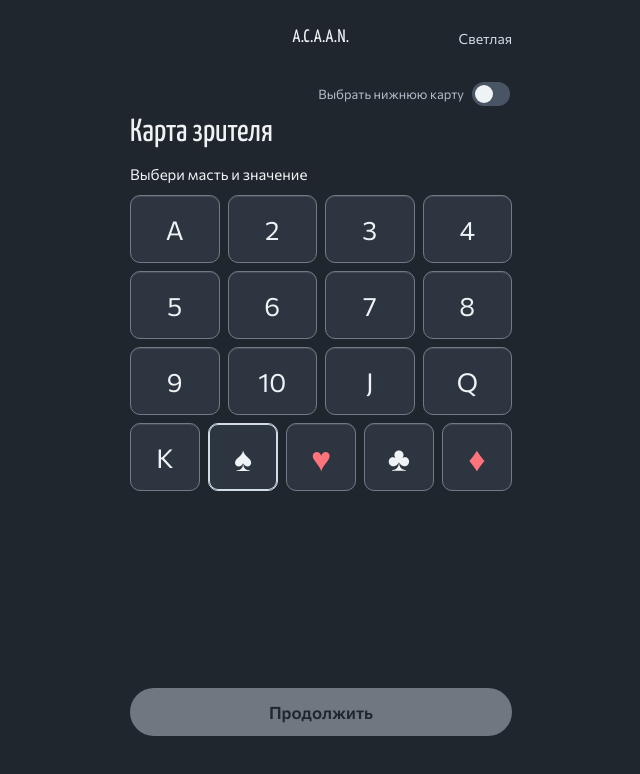
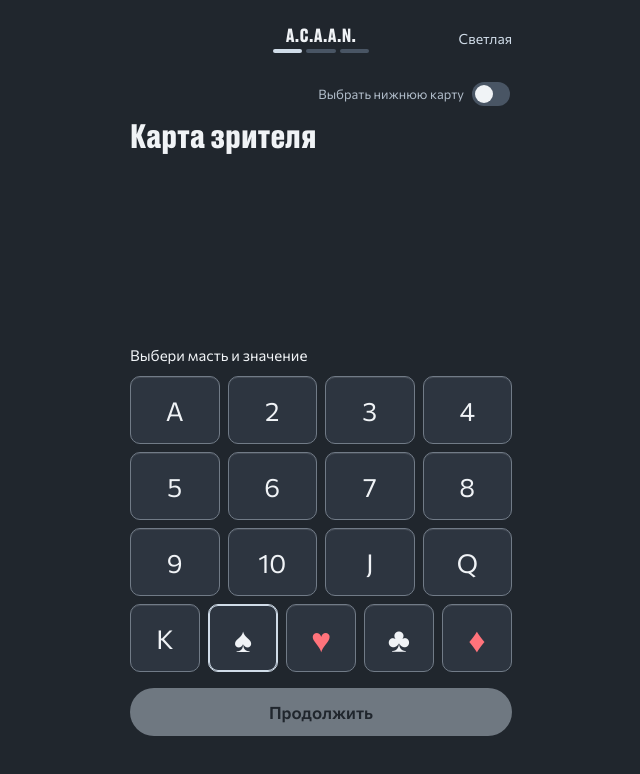
Before and after one commit to Elgrammino/Stack.github.io, a plain HTML site: page index.html in a window 1280 px wide. Shown: the whole page, without its empty margins (319-959 px from the left). Drawn offline with Linux system fonts and the light colour scheme.

Commit message:
Add card preview and three-step progress

```diff
--- a/app.js
+++ b/app.js
@@ -14,12 +14,13 @@ const img=c=>`<img class="hero-card" src="cards/${c}.webp" width="701" height="1
 const cardsWord=n=>n%10===1&&n%100!==11?'карту':n%10>=2&&n%10<=4&&(n%100<12||n%100>14)?'карты':'карт';
 function persist(){try{localStorage.setItem('stack-state',JSON.stringify({...state,suit:undefined}))}catch{}}
 function theme(){document.documentElement.dataset.theme=state.theme;document.querySelector('meta[name="theme-color"]').content=state.theme==='dark'?'#20262d':'#f0f3f6'}
-function header(){return `<header>${state.step==='bottom'||(state.step==='spectator'&&!state.customBottom)?'<span aria-hidden="true"></span>':'<button class="nav" data-action="back">← Назад</button>'}<h1 class="brand">A.C.A.A.N.</h1><button class="nav" data-action="theme" aria-label="Включить ${state.theme==='dark'?'светлую':'тёмную'} тему">${state.theme==='dark'?'Светлая':'Тёмная'}</button></header>`}
+function progress(){const step=state.step==='position'?2:state.step==='result'?3:1;return `<div class="progress" role="img" aria-label="Этап ${step} из 3">${[1,2,3].map(n=>`<i class="${n<=step?'active':''}"></i>`).join('')}</div>`}
+function header(){return `<header>${state.step==='bottom'||(state.step==='spectator'&&!state.customBottom)?'<span aria-hidden="true"></span>':'<button class="nav" data-action="back">← Назад</button>'}<div class="brand-block"><h1 class="brand">A.C.A.A.N.</h1>${progress()}</div><button class="nav" data-action="theme" aria-label="Включить ${state.theme==='dark'?'светлую':'тёмную'} тему">${state.theme==='dark'?'Светлая':'Тёмная'}</button></header>`}
 function modeToggle(){if(state.step!=='bottom'&&state.step!=='spectator')return '';return `<div class="mode-row"><button class="mode-toggle" type="button" role="switch" aria-checked="${state.customBottom}" data-action="custom-bottom"><span>Выбрать нижнюю карту</span><span class="switch-track" aria-hidden="true"><i></i></span></button></div>`}
 function crumbs(){if(state.step==='bottom')return '';const spectator=state.step==='position'||state.step==='result';if(!state.customBottom&&!spectator)return '';return `<nav class="crumbs" aria-label="Выбранные карты">${state.customBottom?`<button class="crumb" data-action="edit-bottom" aria-label="Изменить нижнюю карту: ${esc(name(state.bottom))}"><span>Снизу</span><strong>${label(state.bottom)}</strong></button>`:''}${spectator?`${state.customBottom?'<span class="crumb-separator" aria-hidden="true">›</span>':''}<button class="crumb" data-action="edit-spectator" aria-label="Изменить карту зрителя: ${esc(name(state.spectator))}"><span>Зритель</span><strong>${label(state.spectator)}</strong></button>`:''}</nav>`}
-function selector(kind){const bottom=kind==='bottom',selected=bottom?state.draftBottom:state.draftSpectator,activeSuit=state.suit||(selected?.at(-1))||('S');return `<section class="screen card-picker">${header()}<div class="content">${modeToggle()}${crumbs()}<h2 class="headline" data-screen-title tabindex="-1">${bottom?'Нижняя карта':'Карта зрителя'}</h2><p class="hint">Выбери масть и значение</p><div class="card-choices" aria-label="Выбор карты">${RANKS.map(r=>{const card=r+activeSuit;return `<button class="rank ${r==='K'?'last-rank':''}" data-card="${card}" aria-pressed="${card===selected}">${r}</button>`}).join('')}${['S','H','C','D'].map(s=>`<button class="suit ${s==='H'||s==='D'?'red':''}" data-suit="${s}" aria-label="${SUITS[s][1]}" aria-pressed="${s===activeSuit}">${SUITS[s][0]}</button>`).join('')}</div></div><div class="actions"><button class="primary" data-action="confirm-card" ${selected?'':'disabled'}>${selected?`Продолжить с ${label(selected)}`:'Продолжить'}</button></div></section>`}
+function selector(kind){const bottom=kind==='bottom',selected=bottom?state.draftBottom:state.draftSpectator,activeSuit=state.suit||(selected?.at(-1))||('S');return `<section class="screen card-picker">${header()}<div class="content">${modeToggle()}${crumbs()}<h2 class="headline" data-screen-title tabindex="-1">${bottom?'Нижняя карта':'Карта зрителя'}</h2><div class="selection-preview" aria-live="polite">${selected?`<div class="card-crop"><img src="cards/${selected}.webp" alt="${esc(name(selected))}"></div>`:``}</div><p class="hint">Выбери масть и значение</p><div class="card-choices" aria-label="Выбор карты">${RANKS.map(r=>{const card=r+activeSuit;return `<button class="rank ${r==='K'?'last-rank':''}" data-card="${card}" aria-pressed="${card===selected}">${r}</button>`}).join('')}${['S','H','C','D'].map(s=>`<button class="suit ${s==='H'||s==='D'?'red':''}" data-suit="${s}" aria-label="${SUITS[s][1]}" aria-pressed="${s===activeSuit}">${SUITS[s][0]}</button>`).join('')}</div></div><div class="actions"><button class="primary" data-action="confirm-card" ${selected?'':'disabled'}>${selected?`Продолжить с ${label(selected)}`:'Продолжить'}</button></div></section>`}
 function position(){return `<section class="screen position-screen">${header()}<div class="content">${modeToggle()}${crumbs()}<h2 class="headline" data-screen-title tabindex="-1">Позиция</h2><p class="hint position-hint">Позиция сверху, от 1 до 52</p><output class="position-display" id="position" aria-label="Выбранная позиция" aria-live="polite">${state.entry||'—'}</output><p class="error" id="error" role="alert"></p><div class="keypad" aria-label="Клавиатура позиции">${['1','2','3','4','5','6','7','8','9','clear','0','delete'].map(key=>`<button class="key" data-key="${key}" aria-label="${key==='clear'?'Очистить':key==='delete'?'Удалить последнюю цифру':key}">${key==='clear'?'Сброс':key==='delete'?'←':key}</button>`).join('')}</div></div><div class="actions"><button class="primary" data-action="calculate">Показать результат</button></div></section>`}
-function result(reveal=false){const r=calculate(state.bottom,state.spectator,state.position),zero=r.cut===0;return `<section class="screen result">${header()}<div class="content result"><div class="request"><strong>${label(r.target)}</strong> на позиции <strong>${r.position}</strong></div>${zero?'<p class="result-status" data-screen-title tabindex="-1">Всё уже сделано</p>':'<span class="sr-only" data-screen-title tabindex="-1">Подсними</span>'}<div class="result-main ${zero?'zero':''}" ${reveal?'data-reveal':''}><div class="result-card">${img(zero?r.target:r.cutAfter)}${zero?'':`<span class="cut-count" aria-label="Подсними ${r.cut} ${cardsWord(r.cut)} сверху">${r.cut}</span>`}</div>${zero?'':`<div class="deck-guide"><div class="deck" role="img" aria-label="Примерная глубина: после ${r.cut} карт сверху" style="--depth:${r.cut/52*100}%">${lines}<div class="cut"><i class="beam"></i></div></div><strong>${r.cut} ${cardsWord(r.cut)}</strong></div>`}</div></div><div class="actions"><button class="primary" data-action="restart">Начать заново</button></div></section>`}
+function result(reveal=false){const r=calculate(state.bottom,state.spectator,state.position),zero=r.cut===0;return `<section class="screen result">${header()}<div class="content result"><div class="request" data-screen-title tabindex="-1"><strong>${label(r.target)}</strong> на позиции <strong>${r.position}</strong></div>${zero?'<p class="result-status" data-screen-title tabindex="-1">Всё уже сделано</p>':'<span class="sr-only" data-screen-title tabindex="-1">Подсними</span>'}<div class="result-main ${zero?'zero':''}" ${reveal?'data-reveal':''}><div class="result-card">${img(zero?r.target:r.cutAfter)}${zero?'':`<span class="cut-count" aria-label="Подсними ${r.cut} ${cardsWord(r.cut)} сверху">${r.cut}</span>`}</div>${zero?'':`<div class="deck-guide"><div class="deck" role="img" aria-label="Примерная глубина: после ${r.cut} карт сверху" style="--depth:${r.cut/52*100}%">${lines}<div class="cut"><i class="beam"></i></div></div><strong>${r.cut} ${cardsWord(r.cut)}</strong></div>`}</div></div><div class="actions"><button class="primary" data-action="restart">Начать заново</button></div></section>`}
 let renderedStep=null;
 function render(revealResult=false){const active=document.activeElement,changed=renderedStep!==null&&renderedStep!==state.step;const focusSelector=active?.dataset?.suit?`[data-suit="${active.dataset.suit}"]`:active?.dataset?.card?`[data-card="${active.dataset.card}"]`:active?.dataset?.action==='theme'?'[data-action="theme"]':null;theme();persist();stage.innerHTML=state.step==='bottom'?selector('bottom'):state.step==='spectator'?selector('spectator'):state.step==='position'?position():result(revealResult);renderedStep=state.step;if(changed||focusSelector)requestAnimationFrame(()=>stage.querySelector(changed?'[data-screen-title]':focusSelector)?.focus({preventScroll:true}))}
 function goBack(){state.step=state.step==='result'?'position':state.step==='position'?'spectator':'bottom';state.suit=null;render()}
--- a/sw.js
+++ b/sw.js
@@ -1,5 +1,5 @@
-const CACHE='stack-v25';
-self.addEventListener('install',event=>{event.waitUntil((async()=>{const c=await caches.open(CACHE);await c.addAll(['./','./index.html','./app.js','./logic.js','./manifest.webmanifest','./icons/icon-192.png','./icons/icon-512.png','./icons/icon-1024.png','./icons/apple-touch-icon.png','./icons/favicon-32.png','./fonts/YanoneKaffeesatz.ttf','./fonts/Commissioner.ttf']);await c.addAll('A 2 3 4 5 6 7 8 9 10 J Q K'.split(' ').flatMap(r=>['C','D','H','S'].map(s=>'./cards/'+r+s+'.webp')));})())});
+const CACHE='stack-v26';
+self.addEventListener('install',event=>{event.waitUntil((async()=>{const c=await caches.open(CACHE);await c.addAll(['./','./index.html','./app.js','./logic.js','./manifest.webmanifest','./icons/icon-192.png','./icons/icon-512.png','./icons/icon-1024.png','./icons/apple-touch-icon.png','./icons/favicon-32.png','./fonts/YanoneKaffeesatz.ttf','./fonts/Commissioner.ttf','./fonts/DrukTextCyr-Bold.otf']);await c.addAll('A 2 3 4 5 6 7 8 9 10 J Q K'.split(' ').flatMap(r=>['C','D','H','S'].map(s=>'./cards/'+r+s+'.webp')));})())});
 self.addEventListener('activate',event=>{event.waitUntil((async()=>{for(const key of await caches.keys())if(key!==CACHE&&key.startsWith('stack-'))await caches.delete(key);await self.clients.claim()})())});
 self.addEventListener('fetch',event=>{if(event.request.method!=='GET')return;event.respondWith((async()=>{const cached=await caches.match(event.request,{ignoreSearch:true});if(cached)return cached;return fetch(event.request)})())});
 
```
Also changed, not shown: index.html (+1 -1 lines), fonts/DrukTextCyr-Bold.otf (added).
